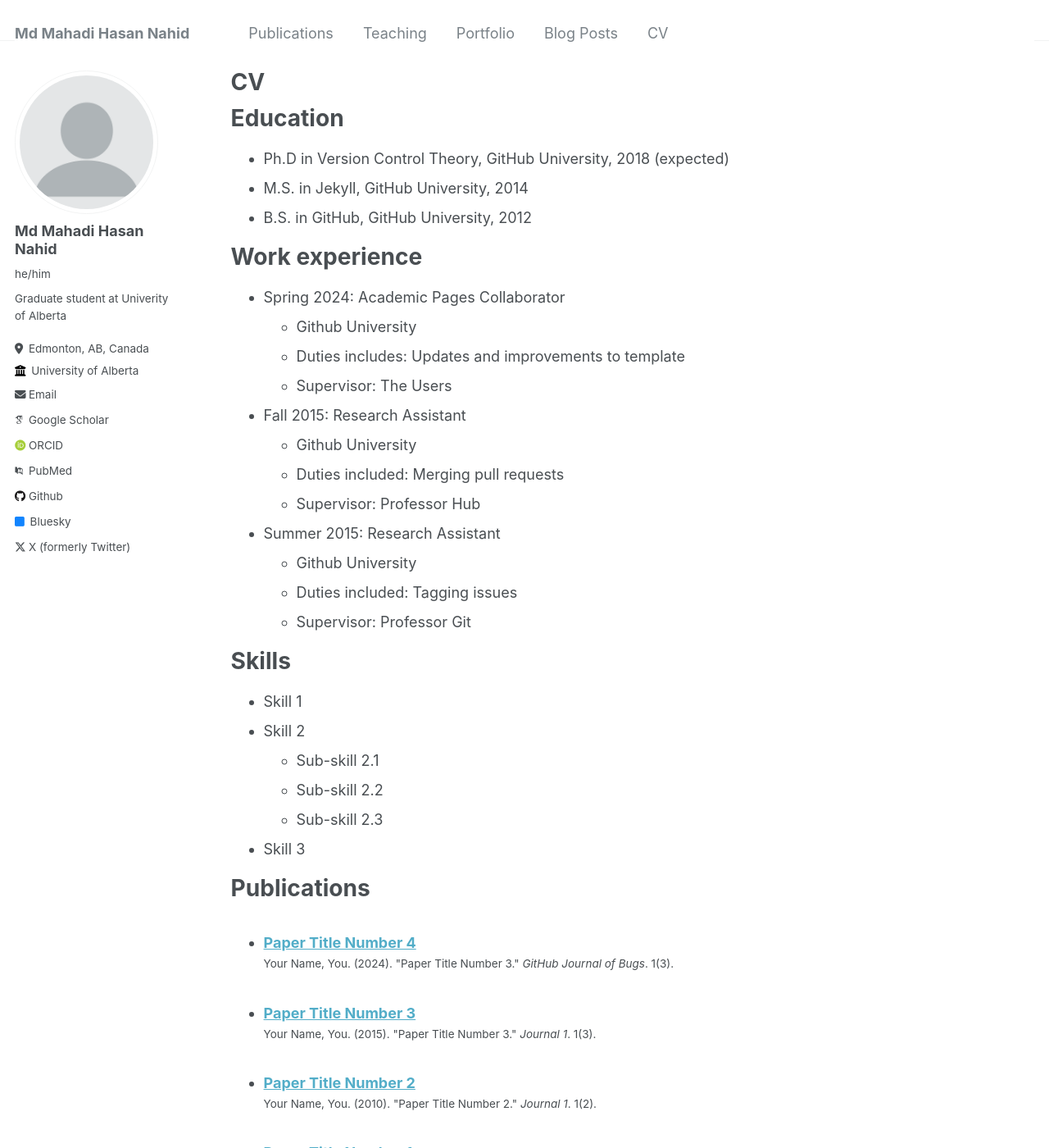
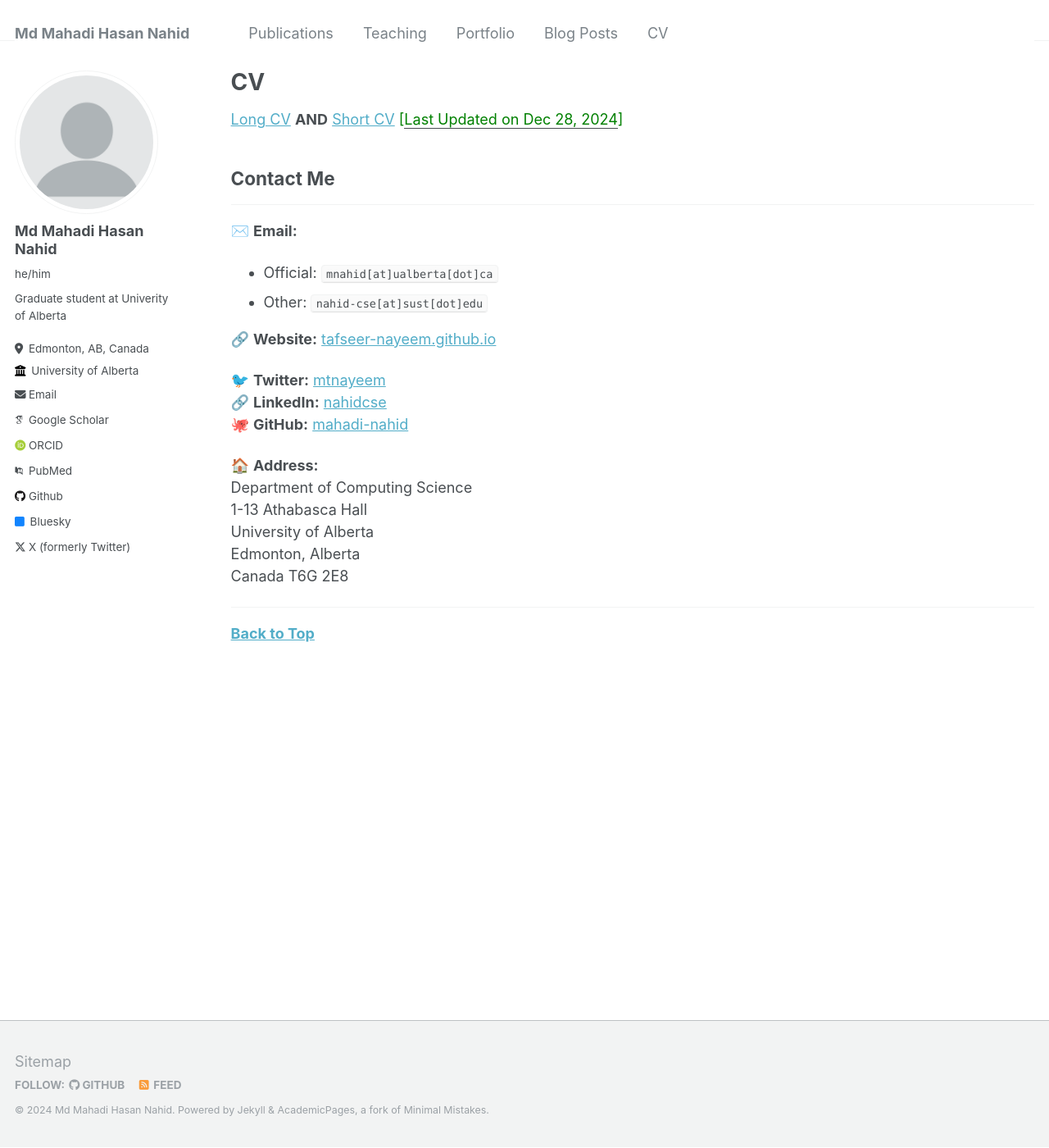
Before and after one commit to mahadi-nahid/mahadi-nahid.github.io, a Jekyll site: the page built from _pages/cv.md, in a window 1280 px wide and 1400 px high. Shown: the whole window at 82% size. Built offline with Jekyll 4.4.1, drawn with Linux system fonts in a browser that asks for light colours; some web fonts are replaced; some of the changed text lies outside the part shown.

Commit message:
cv updated

```diff
--- a/_pages/cv.md
+++ b/_pages/cv.md
@@ -6,59 +6,64 @@ author_profile: true
 redirect_from:
   - /resume
 ---
+<p>
+  <a href="https://tafseer-nayeem.github.io/files/mahadi_cv.pdf" target="_blank" title="Long CV">Long CV</a>
+  <strong>AND</strong>
+  <a href="https://tafseer-nayeem.github.io/files/mahadi_cv.pdf" target="_blank" title="Short CV">Short CV</a>
+  <span style="color:green;">[<ins>Last Updated on Dec 28, 2024</ins>]</span>
+</p>
 
+
+## Contact Me
+
+---
+
+✉️ **Email:**
+- Official: `mnahid[at]ualberta[dot]ca`
+- Other: `nahid-cse[at]sust[dot]edu`
+
+🔗 **Website:** [tafseer-nayeem.github.io](https://mahadi-nahid.github.io/)
+
+🐦 **Twitter:** [mtnayeem](https://twitter.com/mhn_nahid)
+🔗 **LinkedIn:** [nahidcse](https://www.linkedin.com/in/nahidcse/)
+🐙 **GitHub:** [mahadi-nahid](https://github.com/mahadi-nahid)
+
+🏠 **Address:**
+Department of Computing Science
+1-13 Athabasca Hall
+University of Alberta
+Edmonton, Alberta
+Canada T6G 2E8
+
+
+
+----------------------------------------
+
+<!--
 {% include base_path %}
 
 Education
 ======
-* Ph.D in Version Control Theory, GitHub University, 2018 (expected)
-* M.S. in Jekyll, GitHub University, 2014
-* B.S. in GitHub, GitHub University, 2012
+* MSc(Thes.) in Computing Science, University of Alberta, 2024 (expected)
+* BSc in Computer Science and Engineering, Shahjalal University of Science and Technology, 2016
 
 Work experience
 ======
-* Spring 2024: Academic Pages Collaborator
-  * Github University
-  * Duties includes: Updates and improvements to template
-  * Supervisor: The Users
-
-* Fall 2015: Research Assistant
-  * Github University
-  * Duties included: Merging pull requests
-  * Supervisor: Professor Hub
-
-* Summer 2015: Research Assistant
-  * Github University
-  * Duties included: Tagging issues
-  * Supervisor: Professor Git
+* Teaching Assistant
+  * CMPUT 291
 
 Skills
 ======
-* Skill 1
-* Skill 2
-  * Sub-skill 2.1
-  * Sub-skill 2.2
-  * Sub-skill 2.3
-* Skill 3
+* LLM
+* IR
+* NLP
 
 Publications
 ======
-  <ul>{% for post in site.publications reversed %}
-    {% include archive-single-cv.html %}
-  {% endfor %}</ul>
+* [**TabSQLify: Enhancing Reasoning Capabilities of LLMs Through Table Decomposition **]()<br/>
+📰 <span style ="color:Maroon"> Accepted for publication at **NAACL 2024** &nbsp; </span> [<span style ="color:DarkBlue"> [Link] </span>](https://2024.naacl.org) <br/>
+👨‍💻  **Md Mahadi Hasan Nahid**, Davood Rafeie <br/>
+👉 [![Paper](https://img.shields.io/badge/Paper-blue)](https://2024.naacl.org) -->
 
-Talks
-======
-  <ul>{% for post in site.talks reversed %}
-    {% include archive-single-talk-cv.html  %}
-  {% endfor %}</ul>
 
-Teaching
-======
-  <ul>{% for post in site.teaching reversed %}
-    {% include archive-single-cv.html %}
-  {% endfor %}</ul>
-
-Service and leadership
-======
-* Currently signed in to 43 different slack teams
+[**Back to Top**](#)
```
Also changed, not shown: _pages/publications.md (+1 -1 lines), 1 other file.
